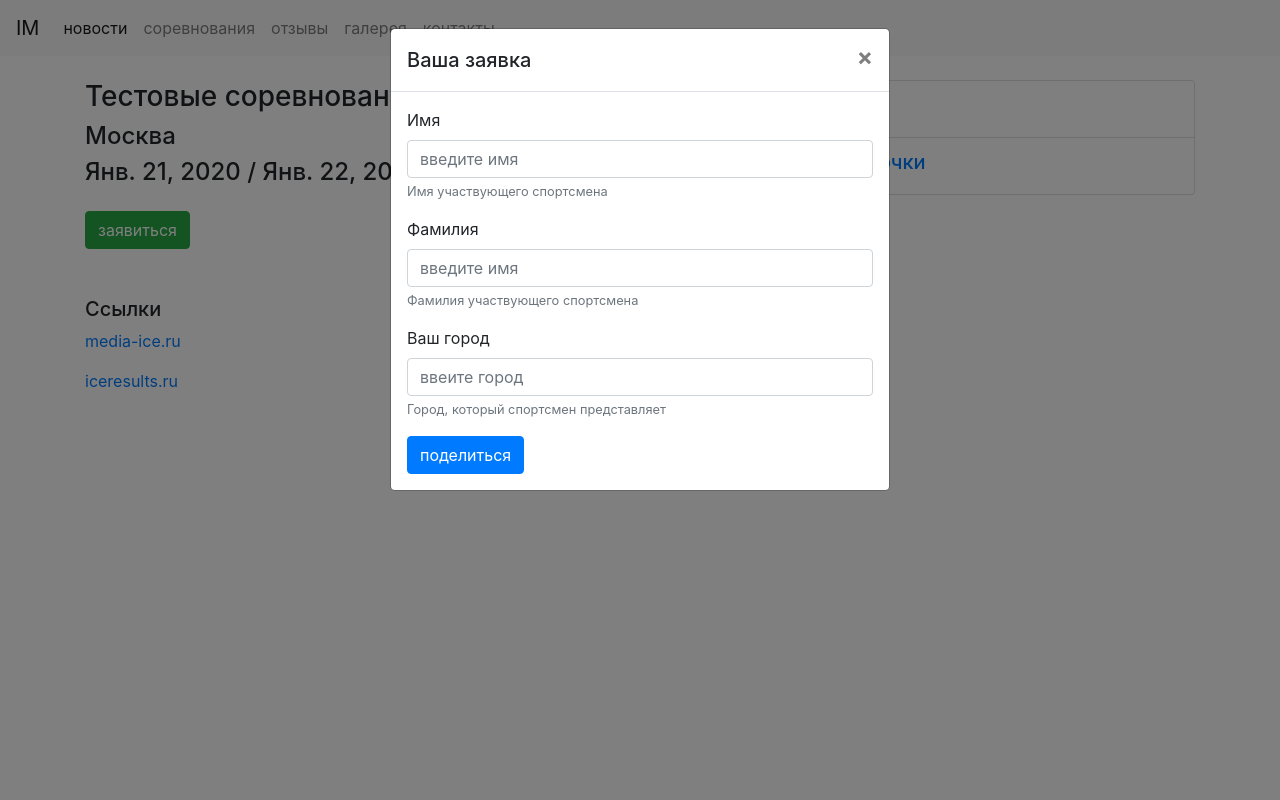
After one commit to Pgigurist/media-ice, a Django app: page /competitions/event/1/ in a window 1280 px wide, after a click on "заявиться". The commit adds this page. Run offline with Django 3.2, Linux system fonts and the light colour scheme; data comes from the database, SQL or seed files in the repository; both versions use the stored data as it was after the commit; some libraries are stand-ins or nearby versions.

Commit message:
add templates for event and category

```diff
--- a/competitions/models.py
+++ b/competitions/models.py
@@ -28,7 +28,10 @@
     abbreviation = models.CharField(max_length=10)
     date_start = models.DateField()
     date_end = models.DateField()
+    annoncment = models.FileField(blank=True)
+    event_protocol = models.FileField(blank=True)
     published = models.BooleanField(default=False)
+
 
     class Meta:
         verbose_name = 'соревнование'
@@ -53,9 +56,9 @@
 class Segment(models.Model):
     name = models.CharField(max_length=50)
     GENDER_CHOICES = (
-        ('M', 'Male'),
-        ('F', 'Female'),
-        ('C', 'Couple'),
+        ('M', 'Мужчины/Юноши/Мальчики'),
+        ('F', 'Женщины/Девушки/Девочки'),
+        ('C', 'Пары'),
     )
     gender = models.CharField(max_length=1, choices=GENDER_CHOICES)
     category = models.ForeignKey(Category, related_name='category_id', on_delete=models.CASCADE)
--- /dev/null
+++ b/competitions/templates/competitions/entryForm.html
@@ -0,0 +1,41 @@
+{% block entryForm %}
+<div tabindex="-1" role="dialog" aria-labelledby="form-modal" aria-hidden="true" id="formModal" class="modal fade">
+   <div role="document" class="modal-dialog">
+      <div class="modal-content">
+         <div class="modal-header">
+            <h5 class="modal-title" id="modalLabel">Ваша заявка</h5>
+            <button data-dismiss="modal" type="button" aria-label="Close" class="close">
+               <span aria-hidden="true">&times;</span>
+            </button>
+         </div>
+         <div class="modal-body">
+            <form action="#" method="post" enctype="multipart/form-data">
+               {% csrf_token %}
+               <div class="form-group">
+                  <label for="inputName">Имя</label>
+                  <input name="name" type="text" value="" aria-describedby="nameHelp" placeholder="введите имя" id="inputName" value="" class="text form-control">
+                  <small class="form-text text-muted" id="nameHelp">
+                     Имя участвующего спортсмена
+                  </small>
+               </div>
+               <div class="form-group">
+                  <label for="inputName">Фамилия</label>
+                  <input name="name" type="text" value="" aria-describedby="nameHelp" placeholder="введите имя" id="inputName" value="" class="text form-control">
+                  <small class="form-text text-muted" id="nameHelp">
+                     Фамилия участвующего спортсмена
+                  </small>
+               </div>
+
+               <div class="form-group">
+                  <label for="inputCity">Ваш город</label>
+                  <input name="city" type="text" value="" aria-describedby="cityHelp" placeholder="ввеите город" id="inputCity" value="" class="text form-control">
+                  <small class="form-text text-muted" id="cityHelp">Город, который спортсмен представляет</small>
+               </div>
+
+               <button type="submit" class="btn btn-primary">поделиться</button>
+            </form>
+         </div>
+      </div>
+   </div>
+</div>
+{% endblock %}
--- a/competitions/templates/competitions/event.html
+++ b/competitions/templates/competitions/event.html
@@ -2,6 +2,8 @@
 {% block content %}
    <div class="container">
       <div class="row pt-4">
+         <div class="col-lg-6 col-md-6 col-sm-12 col-12">
+            <div class=row>
                <div class="col">
                   <h3>{{event.name}}</h3>
                   <h4>{{event.place}}</h4>
@@ -10,19 +12,29 @@
                   {% else %}
                      <h4>{{event.date_start}} / {{event.date_end}}</h4>
                   {% endif %}
+               </div>
+            </div>
+            <div class="row pt-3">
+               <div class="col-sm-6 col-lg-4 col-md-4">
+                  <button data-toggle="modal", data-target="#formModal" class="btn btn-success">
+                  заявиться
+                  </button>
+               </div>
+	         </div>
 
          </div>
-      </div>
-      <div class="row">
-         <div class="col">
+         <div class="col-lg-6 col-md-6 col-sm-12 col-12">
+            <ul class="list-group">
             {% for category in categories %}
-               <div class="row">
-                  <div class="col">
+               <li class="list-group-item">
+                  <a href="{% url 'category' category_id=category.id %}">
                      <h5>{{category.name}}</h5>
-                  </div>
-               </div>
+                  </a>
+               </li>
             {% endfor %}
+            </li>
          </div>
       </div>
    </div>
+{% include 'competitions/entryForm.html' %}
 {% endblock %}
--- a/competitions/urls.py
+++ b/competitions/urls.py
@@ -3,6 +3,7 @@
 
 from . import views
 urlpatterns = [
-    url(r'^/$', views.list, name='list'),
-    url(r'^/(?P<event_id>[0-9])/$', views.event, name='event'),
+    url(r'^$', views.list, name='list'),
+    url(r'^event/(?P<event_id>[0-9])/$', views.event, name='event'),
+    url(r'^category/(?P<category_id>[0-9])/$', views.category, name='category'),
 ]
--- a/competitions/views.py
+++ b/competitions/views.py
@@ -33,3 +33,13 @@
     }
 
     return render(req, 'competitions/event.html', context)
+
+def category(req, category_id):
+
+    category = Category.objects.get(pk=category_id)
+    context = {
+        'category' : category,
+        'participants' : Entry.objects.filter(category=category)
+    }
+
+    return render(req, 'competitions/category.html', context)
--- a/general/templates/general/header.html
+++ b/general/templates/general/header.html
@@ -12,9 +12,9 @@
 				<li class="nav-item active">
 					<a class="nav-link" href="/news">новости</a>
 				</li>
-				<!--li class="nav-item">
-					<a class="nav-link" href="#">расписание</a>
-				</li-->
+				<li class="nav-item">
+					<a class="nav-link" href="/competitions">соревнования</a>
+				</li>
 				<li class="nav-item">
 					<a class="nav-link" href="/feedback">отзывы</a>
 				</li>
--- a/mediaice/settings.py
+++ b/mediaice/settings.py
@@ -105,7 +105,7 @@
 # Internationalization
 # https://docs.djangoproject.com/en/2.2/topics/i18n/
 
-LANGUAGE_CODE = 'en-us'
+LANGUAGE_CODE = 'ru-Ru'
 
 TIME_ZONE = 'UTC'
 
--- a/mediaice/urls.py
+++ b/mediaice/urls.py
@@ -25,7 +25,7 @@
     path('admin/', admin.site.urls),
     url('feedback/', views.feedback, name='feedback'),
     url('gallery', views.gallery, name='gallery'),
-    url('competitions', include('competitions.urls')),
+    url('competitions/', include('competitions.urls')),
     #url('general', include('general.urls')),
 ] + static(settings.MEDIA_URL, document_root=settings.MEDIA_ROOT)
 #static(settings.STATIC_URL, documents_root=settings.STATIC_ROOT)
```
Also changed, not shown: competitions/templates/competitions/category.html (added, +22 -0 lines), competitions/migrations/0010_event_annoncment.py (added), competitions/migrations/0011_event_event_protocol.py (added), db.sqlite3, 7 other files. Lines whose indentation alone changed are shown as unchanged.
